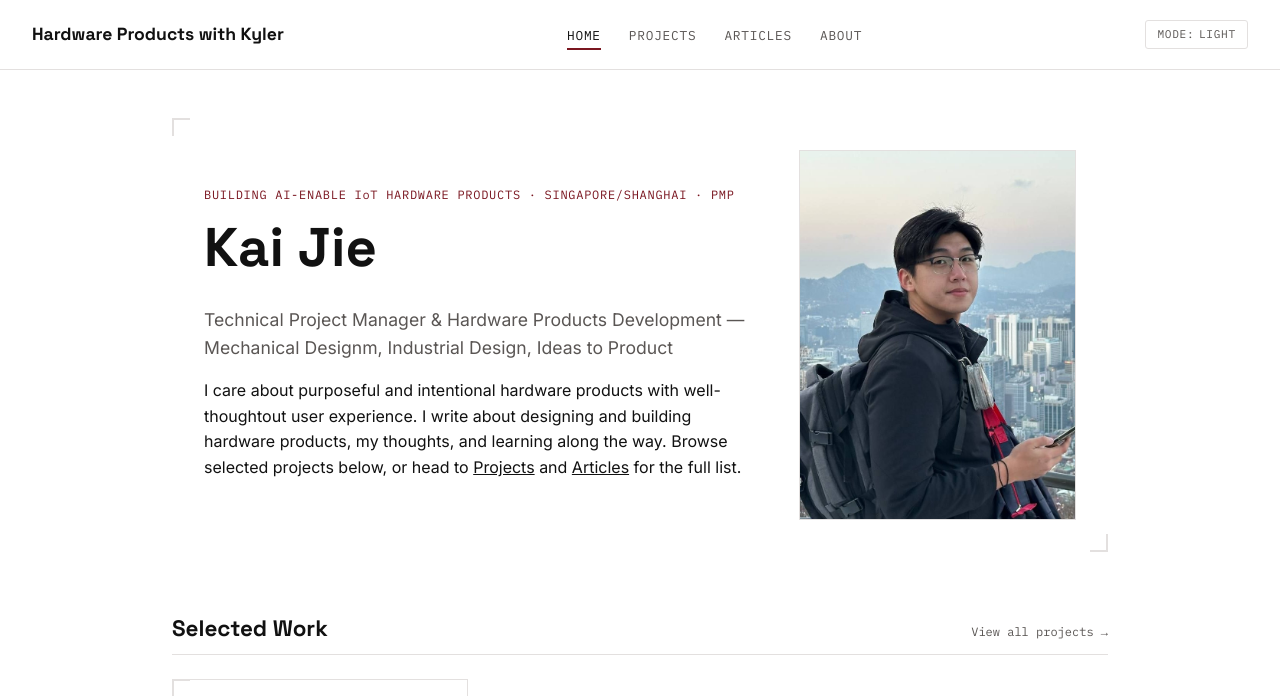
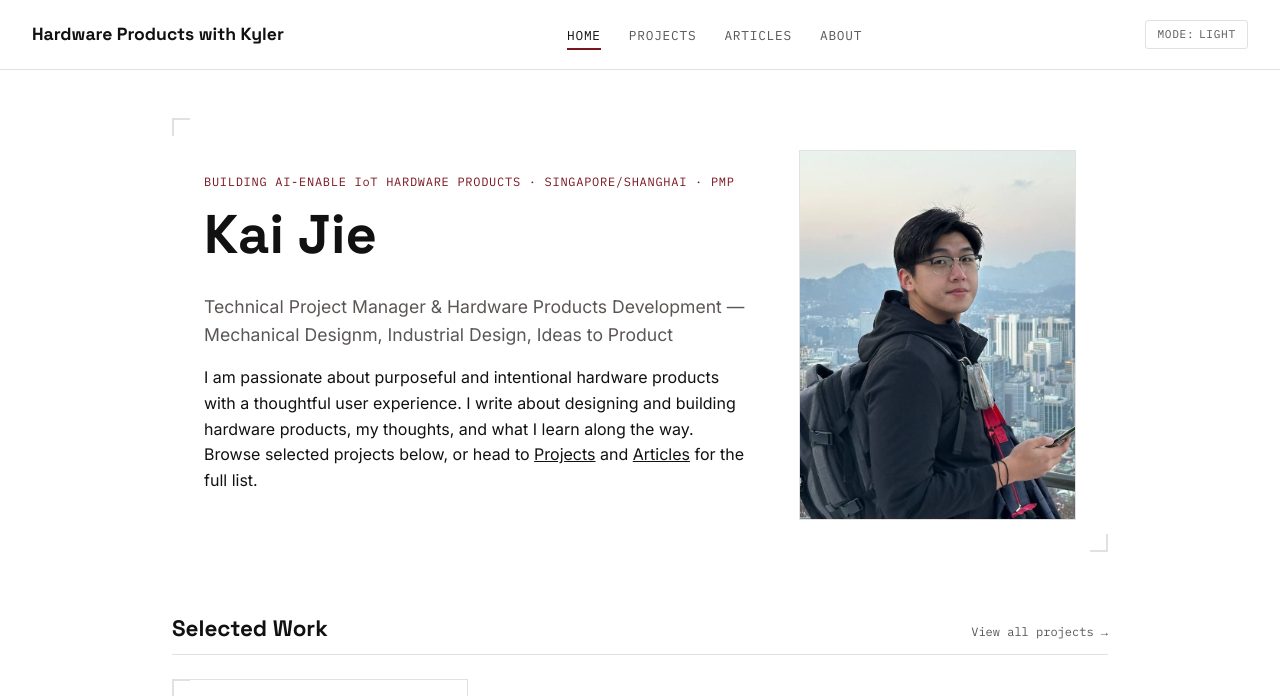
Before and after one commit to kaitkj/kaitkj.github.io, a Jekyll site: the page built from index.html, in a window 1280 px wide and 900 px high, cut to the strip 0-696 px from the top of the window. Built offline with Jekyll 4.4.1, drawn with Linux system fonts in a browser that asks for light colours.

Commit message:
Update index.html

```diff
--- a/index.html
+++ b/index.html
@@ -9,7 +9,7 @@ description: "Kyler Tan - Build hardware products across engineering, design, an
     <p class="hero__status">BUILDING AI-ENABLE IoT HARDWARE PRODUCTS · SINGAPORE/SHANGHAI · PMP</p>
     <h1>Kai Jie</h1>
     <p class="hero__role">Technical Project Manager &amp; Hardware Products Development — Mechanical Designm, Industrial Design, Ideas to Product</p>
-    <p>I care about purposeful and intentional hardware products with well-thoughtout user experience. I write about designing and building hardware products, my thoughts, and learning along the way. Browse selected projects below, or head to <a href="{{ '/projects/' | relative_url }}">Projects</a> and <a href="{{ '/articles/' | relative_url }}">Articles</a> for the full list.</p>
+    <p>I am passionate about purposeful and intentional hardware products with a thoughtful user experience. I write about designing and building hardware products, my thoughts, and what I learn along the way. Browse selected projects below, or head to <a href="{{ '/projects/' | relative_url }}">Projects</a> and <a href="{{ '/articles/' | relative_url }}">Articles</a> for the full list.</p>
   </div>
   <div class="hero__photo">
     <img src="{{ '/assets/images/main_kyler.jpg' | relative_url }}" alt="Headshot">
```
